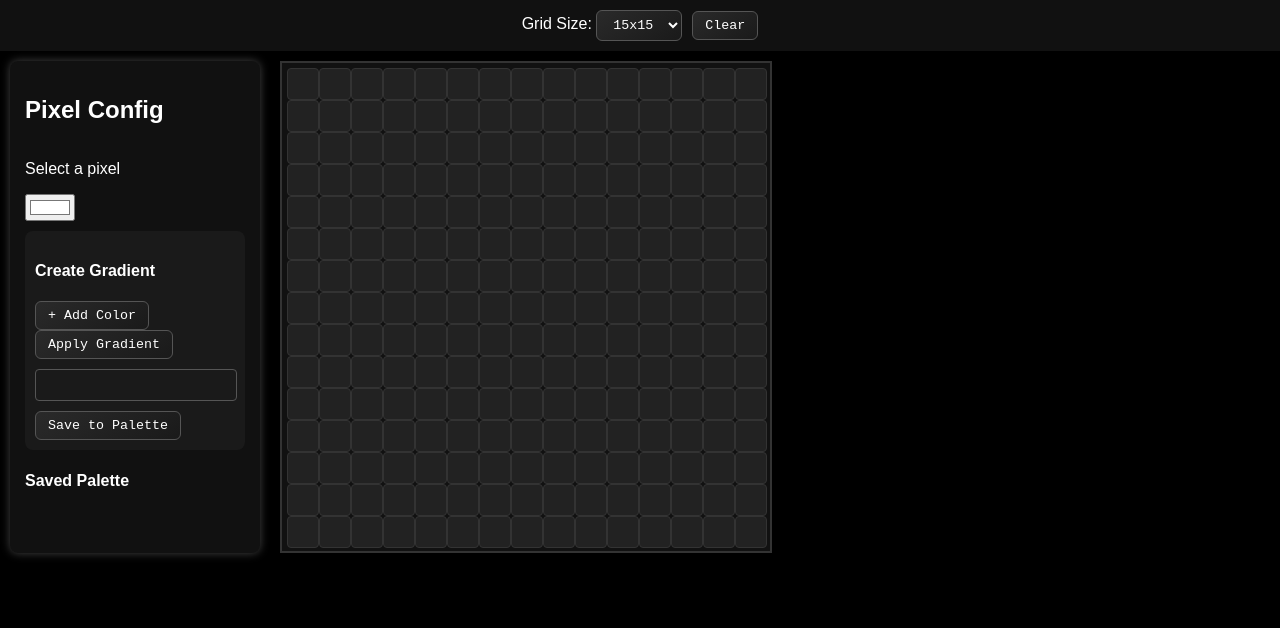
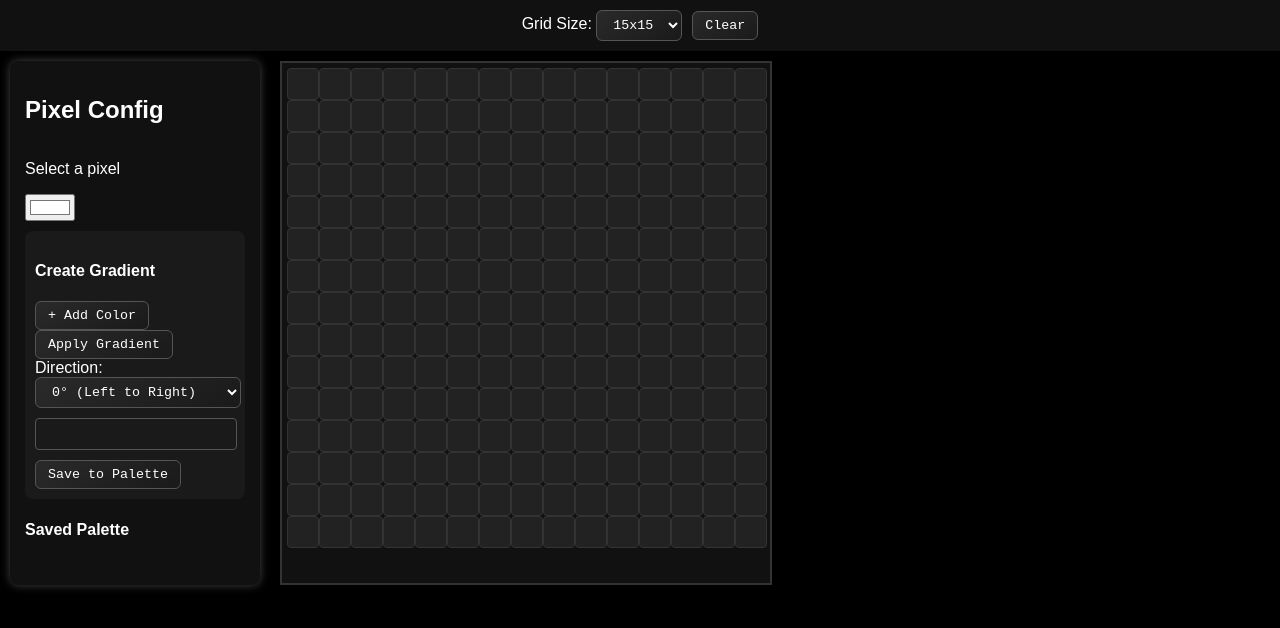
Before and after one commit to Urbanprgmr/pixelartapp, a plain HTML site: page index.html in a window 1280 px wide. Drawn offline with Linux system fonts and the light colour scheme.

Commit message:
Add files via upload

```diff
--- a/index.html
+++ b/index.html
@@ -29,7 +29,19 @@
         <div id="gradientInputs"></div>
         <button id="addColorInput">+ Add Color</button>
         <button id="applyGradient">Apply Gradient</button>
-        <div id="gradientPreview"></div>
+
+    <label for="gradientDirection">Direction:</label>
+    <select id="gradientDirection">
+      <option value="to right">0° (Left to Right)</option>
+      <option value="to bottom">90° (Top to Bottom)</option>
+      <option value="135deg">135°</option>
+      <option value="180deg">180°</option>
+      <option value="225deg">225°</option>
+      <option value="to left">180° (Right to Left)</option>
+      <option value="45deg">45° (Diagonal)</option>
+    </select>
+    <div id="gradientPreview"></div>
+
         <button id="saveGradient">Save to Palette</button>
       </div>
       <h4>Saved Palette</h4>
--- a/script.js
+++ b/script.js
@@ -79,9 +79,10 @@ addColorInputBtn.addEventListener('click', () => {
 });
 
 function updateGradientPreview() {
+  const direction = document.getElementById('gradientDirection').value;
   const colors = Array.from(gradientInputs.querySelectorAll('input')).map(input => input.value);
   if (colors.length > 1) {
-    const gradient = `linear-gradient(to right, ${colors.join(',')})`;
+    const gradient = `linear-gradient(${direction}, ${colors.join(',')})`;
     gradientPreview.style.background = gradient;
     gradientPreview.dataset.gradient = gradient;
   }
```
